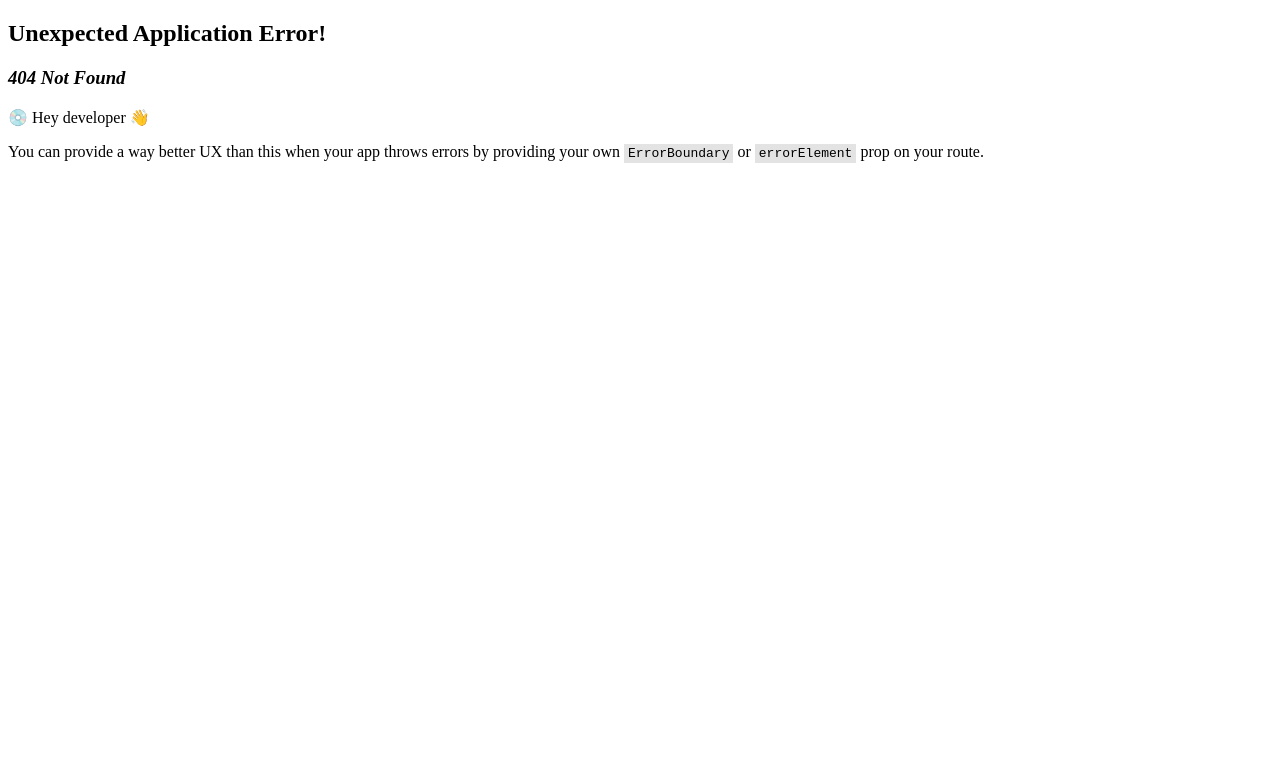
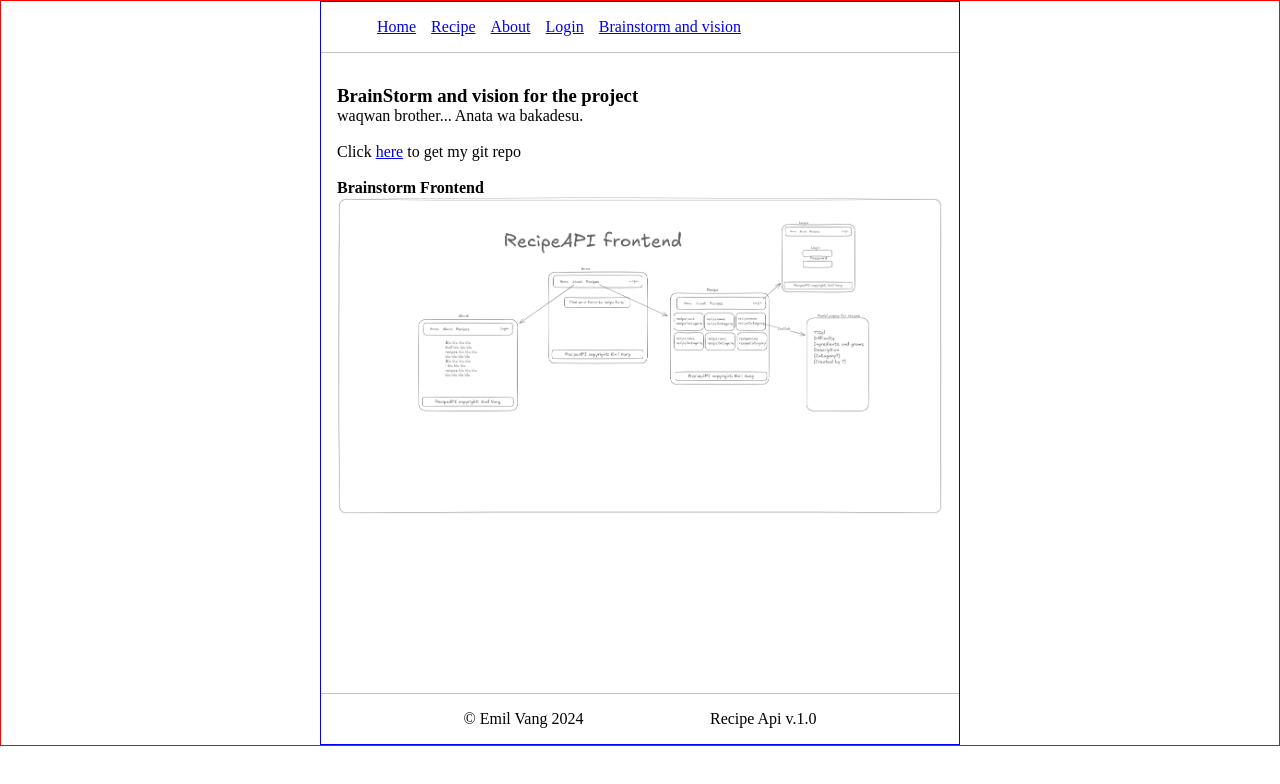
Before and after one commit to vaangis93/recipe_frontend, a React (Vite) app: page /brainstorm in a window 1280 px wide. Before the commit this address had no page. Shown: the top 784 px of the page. Built offline with nearby package versions, Linux system fonts and the light colour scheme.

Commit message:
made brainstorm for the site.

```diff
--- a/src/components/TopMenu.jsx
+++ b/src/components/TopMenu.jsx
@@ -25,6 +25,9 @@ function TopMenu() {
         <li>
           <NavLink to="/login">Login</NavLink>
         </li>
+        <li>
+          <NavLink to="/brainstorm">Brainstorm and vision</NavLink>
+        </li>
       </StyledMenu>
     </>
   );
--- a/src/main.jsx
+++ b/src/main.jsx
@@ -7,6 +7,7 @@ import Login from './pages/Login.jsx'
 import About from './pages/About.jsx'
 import Recipe from './pages/Recipe.jsx'
 import MainLayout from './layout/MainLayout.jsx'
+import Brainstorm from './pages/Brainstorm.jsx'
 
 
 const router = createBrowserRouter(
@@ -17,6 +18,7 @@ const router = createBrowserRouter(
       <Route path='home' element={<Home/>}/>
       <Route path='login' element={<Login/>}/>
       <Route path='recipe' element={<Recipe/>}/>
+      <Route path='brainstorm' element={<Brainstorm/>}/>
 
 
     </Route>
--- /dev/null
+++ b/src/pages/Brainstorm.jsx
@@ -0,0 +1,29 @@
+import styled from "styled-components";
+
+const BrainstormPngStyle = styled.img`
+  width: 100%;
+  height: 100%;
+`;
+
+function Brainstorm() {
+  return (
+    <>
+      <h3>BrainStorm and vision for the project</h3>
+      <p> waqwan brother... Anata wa bakadesu. </p>
+      <br />
+      <p>
+        Click{" "}
+        <a href="https://github.com/vaangis93/recipe_frontend" target="_blank">
+          here
+        </a>{" "}
+        to get my git repo
+      </p>
+      <br />
+
+      <h4>Brainstorm Frontend</h4>
+      <BrainstormPngStyle src="public\pics\brainstorm_frontend.png" />
+    </>
+  );
+}
+
+export default Brainstorm;
--- a/src/pages/Home.jsx
+++ b/src/pages/Home.jsx
@@ -1,8 +1,17 @@
+import GlobalStyle from "../styles/GlobalStyle";
+import styled from "styled-components";
 function Home() {
-    return (
+
+
+
+
+  return (
     <>
-    <h1>Home</h1>
-<p>waqwan.  Anata wa bakadesu. make the recipe api! get the head out ur ass</p>    </> );
+      <h1>Home</h1>
+
+
+    </>
+  );
 }
 
 export default Home;
```
Also changed, not shown: public/pics/brainstorm_frontend.png (added).
